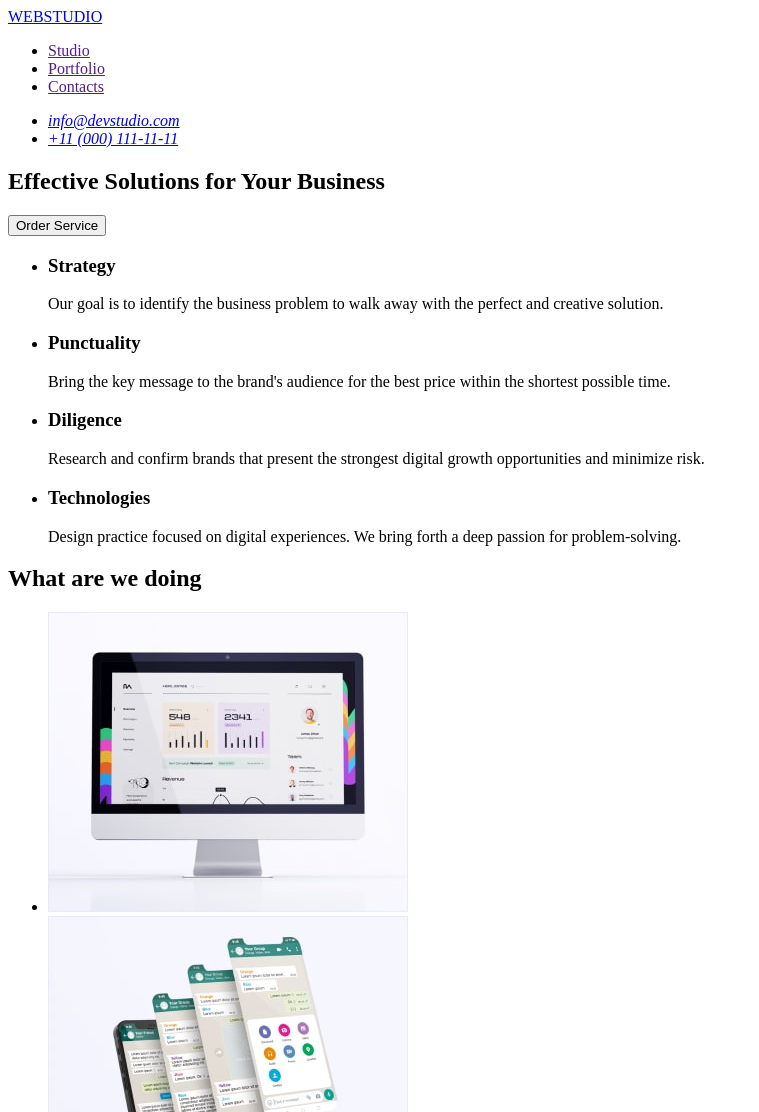
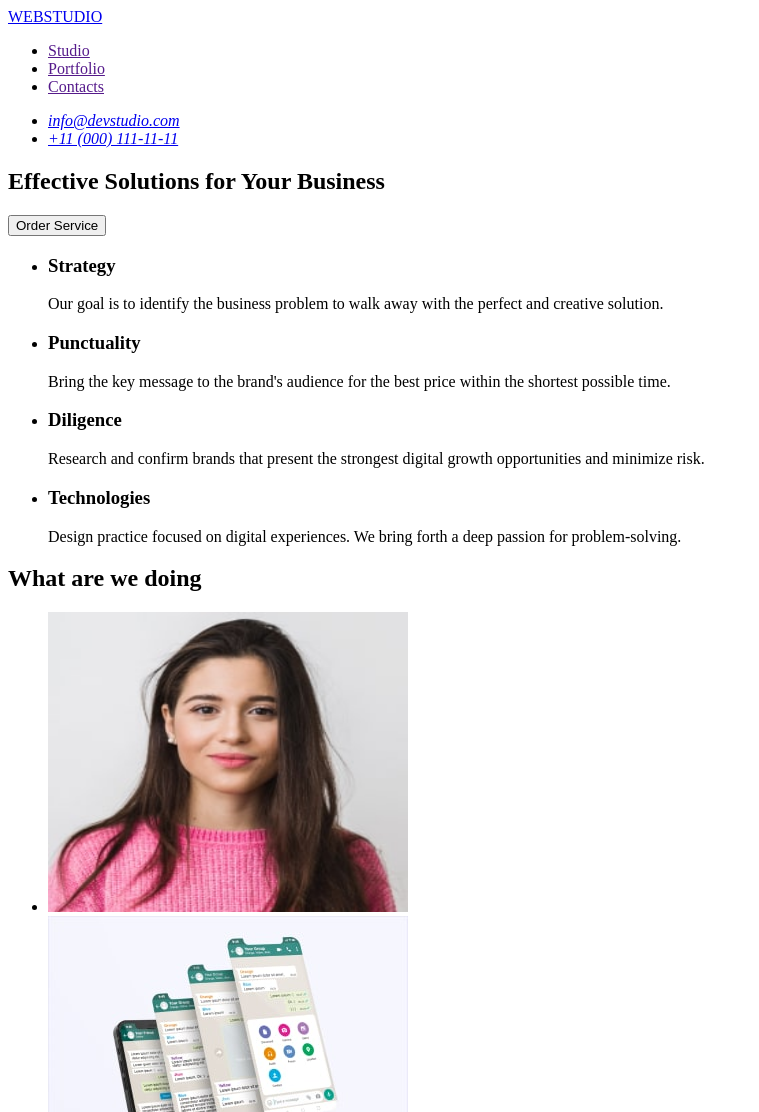
Before and after one commit to Hope09001/goit-markup-hw-01, a plain HTML site: page index.html in a window 1280 px wide. Shown: the top 1112 px of the page, without its empty margins (0-759 px from the left). Drawn offline with Linux system fonts and the light colour scheme.

Commit message:
Update index.html

```diff
--- a/index.html
+++ b/index.html
@@ -63,7 +63,7 @@
       <section>
         <h2>What are we doing</h2>
         <ul>
-          <li><img src="./images/What_are_we_doing/desctop.jpg" alt="desktop version of the product" width="360" height="300"></li>
+          <li><img src="./images/our_team/camila.jpg" alt="desktop version of the product" width="360" height="300"></li>
           <li><img src="./images/What_are_we_doing/mobile.jpg" alt="mobile version of the product" width="360" height="300"></li>
           <li><img src="./images/What_are_we_doing/browser.jpg" alt="browser version of the product" width="360" height="300"></li>
         </ul>
```
